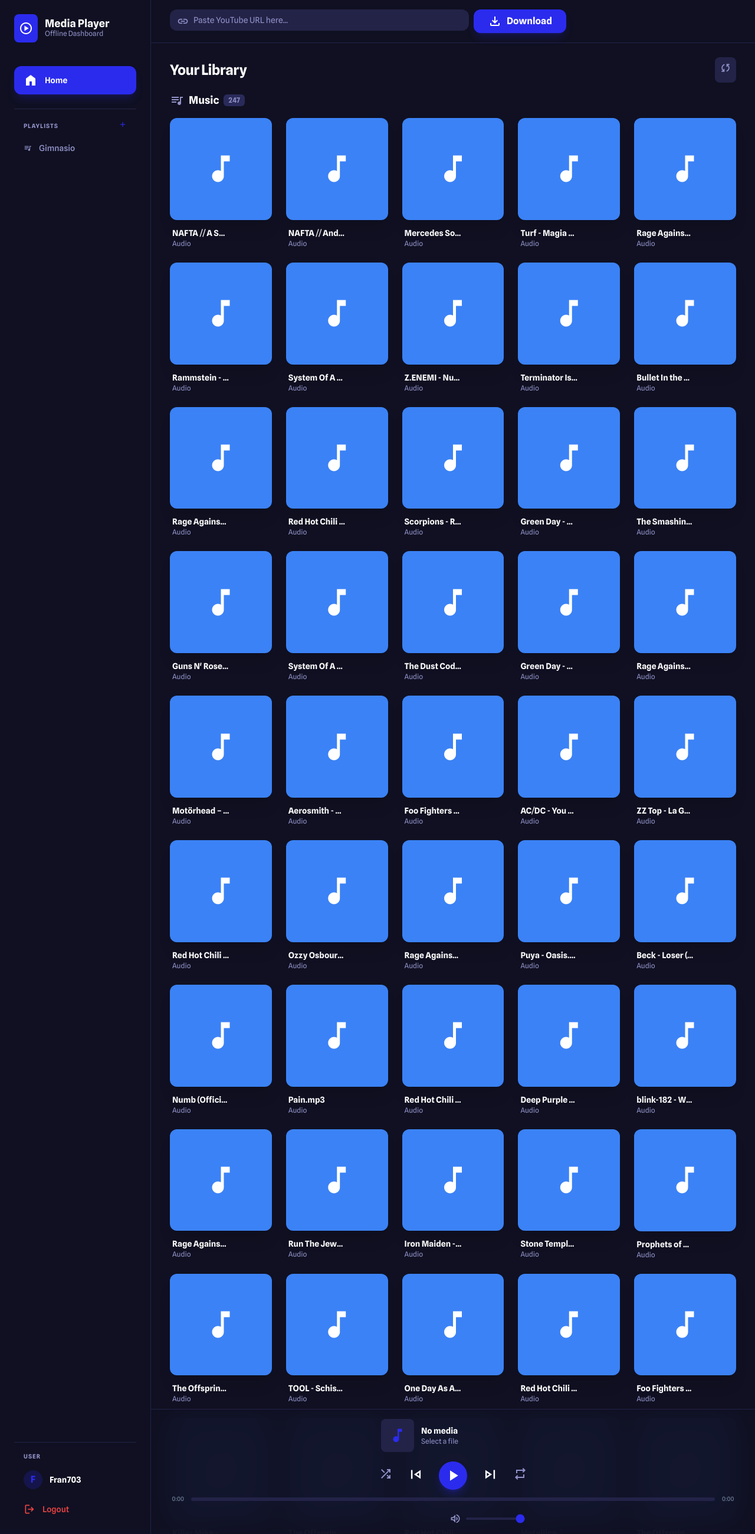
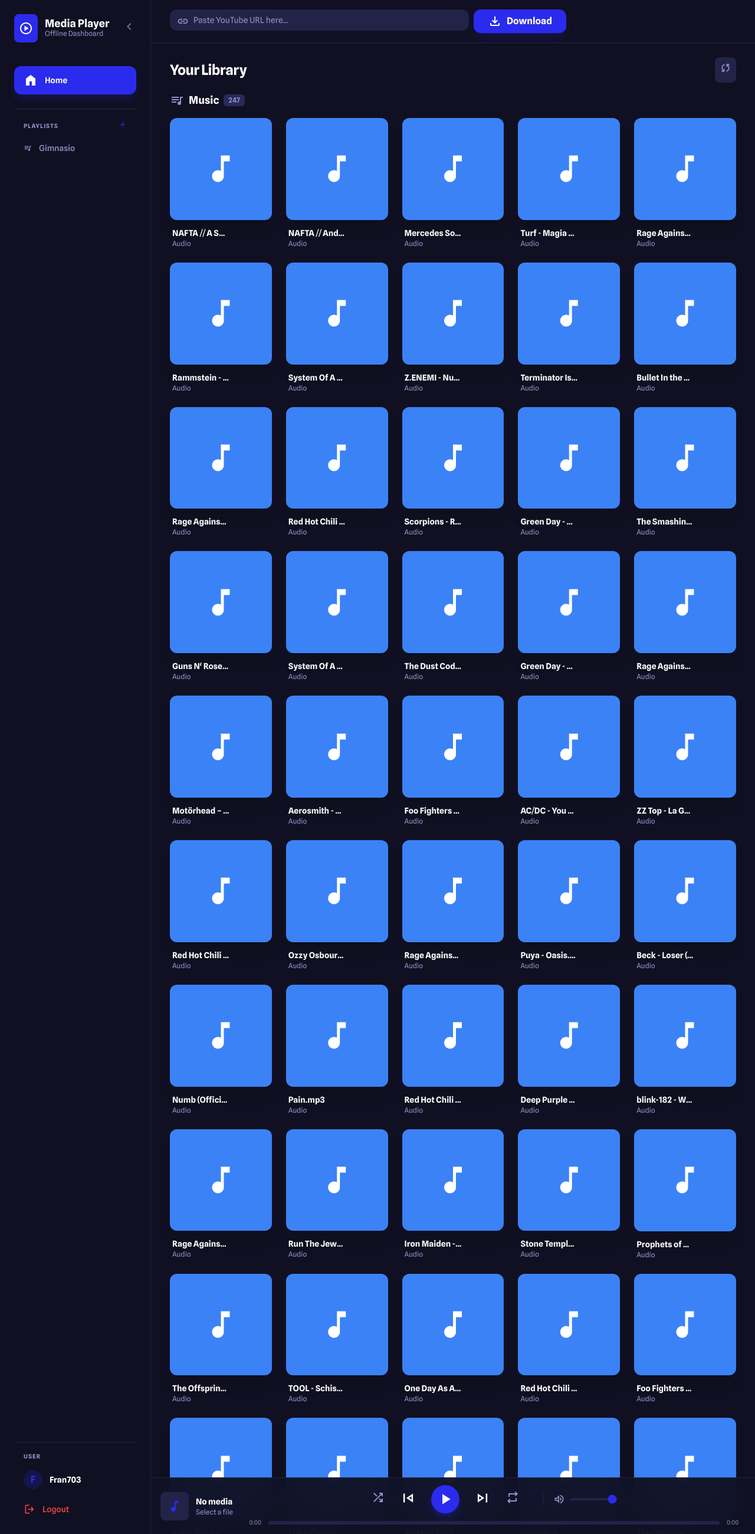
Before and after one commit to FranSourceDev/reproductor-offline, a Flask app: page / in a window 1280 px wide. Shown: the whole page at 59% size. Run offline with Flask 3, Linux system fonts and the light colour scheme; a user stored in the database is signed in; data comes from the database, SQL or seed files in the repository; both versions use the stored data as it was after the commit; some libraries are stand-ins or nearby versions.

Commit message:
configurando para deploy

```diff
--- a/media_player/templates/index.html
+++ b/media_player/templates/index.html
@@ -78,6 +78,69 @@
                 right: 1.5rem;
             }
         }
+
+        /* Sidebar collapse styles */
+        #sidebar.collapsed {
+            width: 4rem;
+        }
+
+        #sidebar.collapsed .sidebar-text {
+            opacity: 0;
+            width: 0;
+            overflow: hidden;
+        }
+
+        #sidebar.collapsed #playlist-nav {
+            display: none;
+        }
+
+        #sidebar.collapsed #collapse-btn span {
+            transform: rotate(180deg);
+        }
+
+        #collapse-btn span {
+            transition: transform 0.3s ease;
+        }
+
+        /* Adjust padding when collapsed */
+        #sidebar.collapsed>div {
+            padding: 1rem 0.5rem;
+        }
+
+        /* Center buttons when collapsed */
+        #sidebar.collapsed nav a,
+        #sidebar.collapsed nav button {
+            justify-content: center;
+            padding-left: 0;
+            padding-right: 0;
+        }
+
+        /* Center user section when collapsed */
+        #sidebar.collapsed .flex.items-center.gap-3 {
+            padding-left: 0;
+            padding-right: 0;
+            justify-content: center;
+        }
+
+        /* Center logo when collapsed */
+        #sidebar.collapsed>div>div:first-child {
+            flex-direction: column;
+            align-items: center;
+            gap: 0.5rem;
+        }
+
+        /* Hide collapse button chevron from view when collapsed, only keep functional */
+        #sidebar.collapsed #collapse-btn {
+            margin-left: 0;
+            position: absolute;
+            top: 0.5rem;
+            right: 0.25rem;
+        }
+
+        /* Force center Home button when collapsed */
+        #sidebar.collapsed nav a {
+            justify-content: center !important;
+        }
     </style>
 </head>
 
@@ -93,32 +156,37 @@
 
         <!-- Sidebar Navigation -->
         <aside id="sidebar"
-            class="w-64 flex flex-col bg-background-light dark:bg-background-dark border-r border-slate-200 dark:border-[#232348] h-full shrink-0 fixed md:relative z-30 transform -translate-x-full md:translate-x-0 transition-transform duration-300">
+            class="w-64 flex flex-col bg-background-light dark:bg-background-dark border-r border-slate-200 dark:border-[#232348] h-full shrink-0 fixed md:relative z-30 transform -translate-x-full md:translate-x-0 transition-all duration-300">
             <div class="p-6 flex flex-col h-full">
                 <!-- Logo/Brand -->
                 <div class="flex items-center gap-3 mb-10">
                     <div class="bg-primary p-2 rounded-lg flex items-center justify-center">
                         <span class="material-symbols-outlined text-white text-2xl">play_circle</span>
                     </div>
-                    <div class="flex flex-col">
+                    <div class="flex flex-col sidebar-text">
                         <h1 class="text-lg font-bold leading-none">Media Player</h1>
                         <p class="text-[#9292c9] text-xs">Offline Dashboard</p>
                     </div>
                     <button class="md:hidden ml-auto text-slate-500" onclick="toggleSidebar()">
                         <span class="material-symbols-outlined">close</span>
                     </button>
+                    <button id="collapse-btn"
+                        class="hidden md:block ml-auto text-slate-500 hover:text-primary transition-colors"
+                        onclick="toggleSidebarCollapse()" title="Collapse sidebar">
+                        <span class="material-symbols-outlined">chevron_left</span>
+                    </button>
                 </div>
                 <!-- Nav Links -->
                 <!-- Nav Links -->
                 <nav class="flex flex-col gap-2 flex-grow">
-                    <a class="flex items-center gap-3 px-4 py-3 rounded-xl bg-primary text-white shadow-lg shadow-primary/20 transition-all cursor-pointer"
-                        onclick="showLibrary('all')">
+                    <a class="flex items-center gap-3 px-4 py-3 rounded-xl bg-primary text-white shadow-lg shadow-primary/20 transition-all cursor-pointer justify-center md:justify-start"
+                        onclick="showLibrary('all')" title="Home">
                         <span class="material-symbols-outlined fill">home</span>
-                        <span class="text-sm font-semibold">Home</span>
+                        <span class="text-sm font-semibold sidebar-text">Home</span>
                     </a>
 
                     <div class="mt-4 pt-4 border-t border-slate-200 dark:border-[#232348]">
-                        <div class="flex items-center justify-between px-4 mb-2">
+                        <div class="flex items-center justify-between px-4 mb-2 sidebar-text">
                             <p class="text-[10px] uppercase tracking-widest text-[#9292c9] font-bold">Playlists</p>
                             <button onclick="openCreatePlaylistModal()" class="text-primary hover:text-blue-400">
                                 <span class="material-symbols-outlined text-sm">add</span>
@@ -131,22 +199,23 @@
 
                     <!-- User Section -->
                     <div class="mt-auto pt-4 border-t border-slate-200 dark:border-[#232348]">
-                        <div class="px-4 mb-2">
+                        <div class="px-4 mb-2 sidebar-text">
                             <p class="text-[10px] uppercase tracking-widest text-[#9292c9] font-bold">User</p>
                         </div>
-                        <div class="flex items-center gap-3 px-4 py-2 mb-2">
+                        <div class="flex items-center gap-3 px-4 py-2 mb-2 justify-center md:justify-start">
                             <div
                                 class="w-8 h-8 rounded-full bg-primary/20 flex items-center justify-center text-primary font-bold">
                                 {{ user.username[0].upper() }}
                             </div>
-                            <div class="flex flex-col overflow-hidden">
+                            <div class="flex flex-col overflow-hidden sidebar-text">
                                 <p class="text-sm font-bold truncate">{{ user.username }}</p>
                             </div>
                         </div>
                         <a href="/logout"
-                            class="flex items-center gap-3 px-4 py-2 rounded-xl text-red-500 hover:bg-red-50 dark:hover:bg-red-900/20 transition-all font-medium text-sm">
+                            class="flex items-center gap-3 px-4 py-2 rounded-xl text-red-500 hover:bg-red-50 dark:hover:bg-red-900/20 transition-all font-medium text-sm justify-center md:justify-start"
+                            title="Logout">
                             <span class="material-symbols-outlined text-[20px]">logout</span>
-                            Logout
+                            <span class="sidebar-text">Logout</span>
                         </a>
                     </div>
                 </nav>
@@ -235,14 +304,14 @@
 
             <!-- Persistent Playback Bar -->
             <footer id="player-control-bar"
-                class="absolute bottom-0 left-0 right-0 h-auto bg-background-light/95 dark:bg-background-dark/95 backdrop-blur-xl border-t border-slate-200 dark:border-[#232348] flex flex-col items-center px-3 md:px-6 py-3 md:py-4 gap-3 md:gap-4 z-20 transition-all">
+                class="absolute bottom-0 left-0 right-0 h-auto bg-background-light/95 dark:bg-background-dark/95 backdrop-blur-xl border-t border-slate-200 dark:border-[#232348] flex flex-col md:flex-row items-center px-3 md:px-4 py-3 md:py-3 gap-3 md:gap-4 z-20 transition-all">
                 <!-- Current Media Info -->
-                <div class="flex items-center gap-3 w-full md:w-1/4 min-w-0 md:min-w-48 justify-start">
+                <div class="flex items-center gap-2 md:gap-3 w-full md:w-auto md:min-w-0 justify-start">
                     <div
-                        class="w-10 h-10 md:w-14 md:h-14 rounded-lg bg-slate-200 dark:bg-[#232348] flex items-center justify-center text-primary shrink-0">
-                        <span class="material-symbols-outlined text-2xl md:text-3xl">music_note</span>
+                        class="w-10 h-10 md:w-12 md:h-12 rounded-lg bg-slate-200 dark:bg-[#232348] flex items-center justify-center text-primary shrink-0">
+                        <span class="material-symbols-outlined text-2xl">music_note</span>
                     </div>
-                    <div class="flex flex-col overflow-hidden text-left">
+                    <div class="flex flex-col overflow-hidden text-left min-w-0">
                         <p id="player-title" class="text-sm font-bold truncate">No media</p>
                         <p id="player-artist" class="text-xs text-slate-500 dark:text-[#9292c9] truncate">Select a file
                         </p>
@@ -276,6 +345,16 @@
                             onclick="toggleRepeat()" title="Repeat">
                             <span class="material-symbols-outlined">repeat</span>
                         </button>
+
+                        <!-- Volume Control (inline) -->
+                        <div
+                            class="hidden md:flex items-center gap-2 ml-4 pl-4 border-l border-slate-200 dark:border-[#232348]">
+                            <span
+                                class="material-symbols-outlined text-slate-500 dark:text-[#9292c9] text-[20px]">volume_up</span>
+                            <input id="volume-slider" type="range" min="0" max="1" step="0.05"
+                                oninput="setVolume(this.value)"
+                                class="w-20 accent-primary h-1 bg-slate-200 dark:bg-[#232348] rounded-full appearance-none cursor-pointer">
+                        </div>
                     </div>
                     <!-- Seek bar -->
                     <div class="flex items-center gap-3 w-full">
@@ -286,17 +365,6 @@
                             <div id="seek-fill" class="h-full bg-primary relative w-0"></div>
                         </div>
                         <span id="total-time" class="text-[10px] text-slate-500 font-medium w-8">0:00</span>
-                    </div>
-                </div>
-
-                <!-- Volume -->
-                <div class="hidden md:flex items-center justify-end gap-4 w-1/4">
-                    <div class="flex items-center gap-2 w-32">
-                        <span
-                            class="material-symbols-outlined text-slate-500 dark:text-[#9292c9] text-[20px]">volume_up</span>
-                        <input id="volume-slider" type="range" min="0" max="1" step="0.05"
-                            oninput="setVolume(this.value)"
-                            class="w-full accent-primary h-1 bg-slate-200 dark:bg-[#232348] rounded-full appearance-none cursor-pointer">
                     </div>
                 </div>
             </footer>
@@ -497,6 +565,23 @@
                 overlay.classList.add('hidden');
             }
         }
+
+        // Sidebar collapse toggle (desktop)
+        function toggleSidebarCollapse() {
+            const sidebar = document.getElementById('sidebar');
+            const isCollapsed = sidebar.classList.toggle('collapsed');
+
+            // Save state to localStorage
+            localStorage.setItem('sidebarCollapsed', isCollapsed);
+        }
+
+        // Restore sidebar state on load
+        window.addEventListener('DOMContentLoaded', () => {
+            const sidebarCollapsed = localStorage.getItem('sidebarCollapsed') === 'true';
+            if (sidebarCollapsed) {
+                document.getElementById('sidebar').classList.add('collapsed');
+            }
+        });
 
         // setDownloadType function removed as we only support audio now.
 
```
Also changed, not shown: media_player/instance/media.db.
